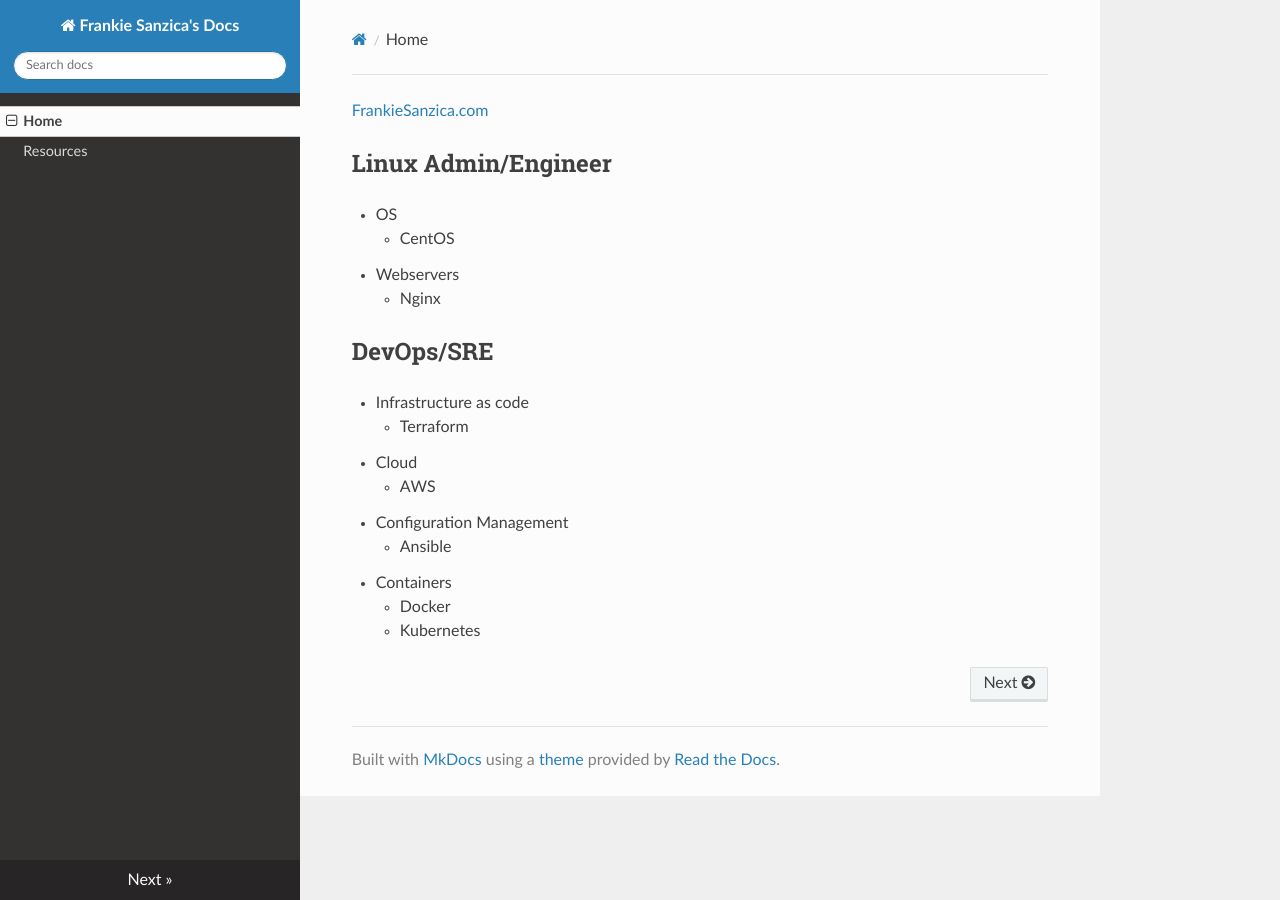
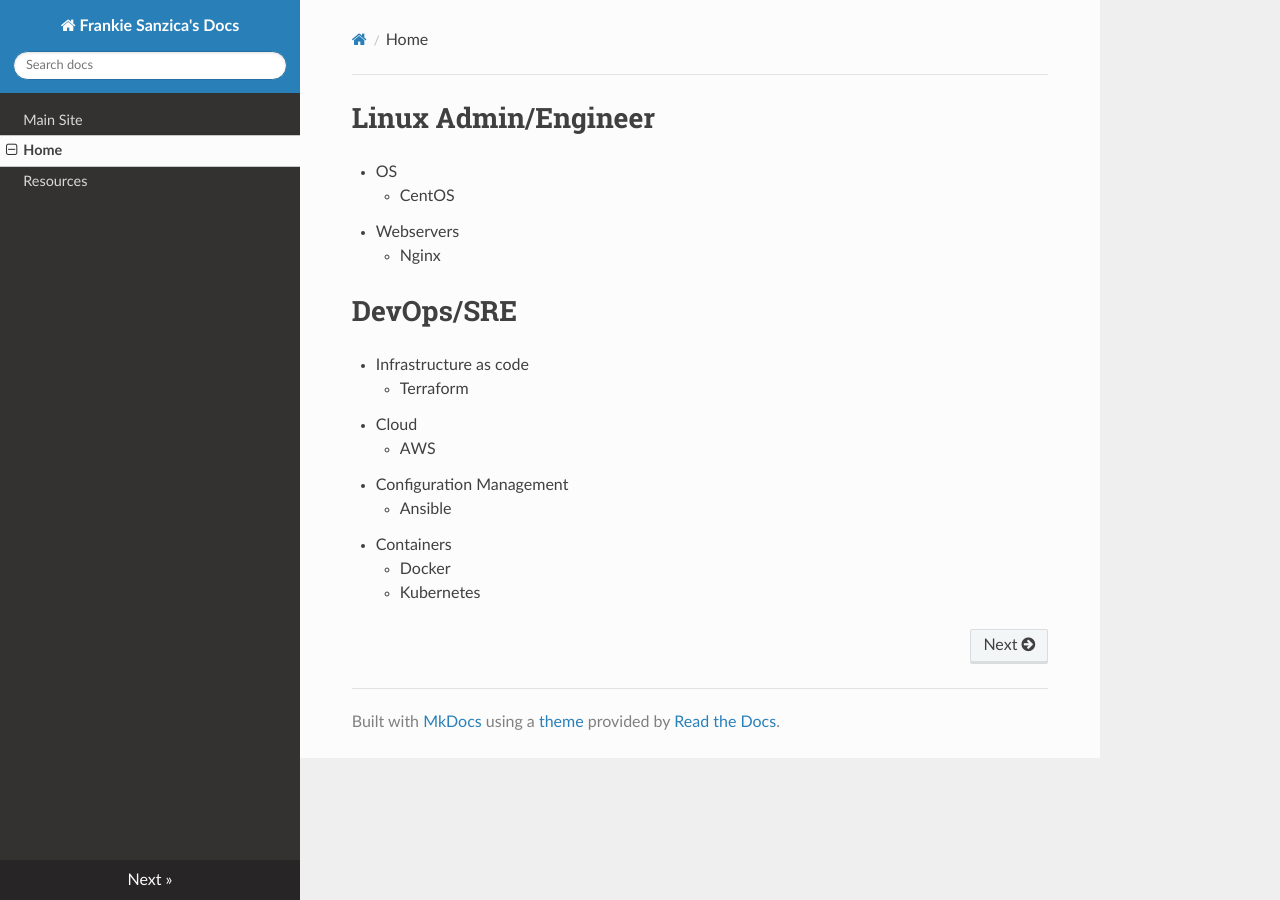
Before and after one commit to FrankieSanzica/docs.frankiesanzica.com, an MkDocs documentation site: the page built from docs/index.md, in a window 1280 px wide. Built offline with MkDocs 1.6.1, drawn with Linux system fonts in a browser that asks for light colours; nearby versions of some CDN libraries.

Commit message:
main site to menu

```diff
--- a/docs/index.md
+++ b/docs/index.md
@@ -1,13 +1,11 @@
-[FrankieSanzica.com](https://frankiesanzica.com)
-
-## Linux Admin/Engineer
+# Linux Admin/Engineer
 
 * OS
     * CentOS
 * Webservers
     * Nginx
 
-## DevOps/SRE
+# DevOps/SRE
 
 * Infrastructure as code
     * Terraform
--- a/mkdocs.yml
+++ b/mkdocs.yml
@@ -1,5 +1,6 @@
 site_name: Frankie Sanzica's Docs
 theme: readthedocs
 nav:
+    - Main Site: https://frankiesanzica.com
     - Home: index.md
     - Resources: resources.md
```
